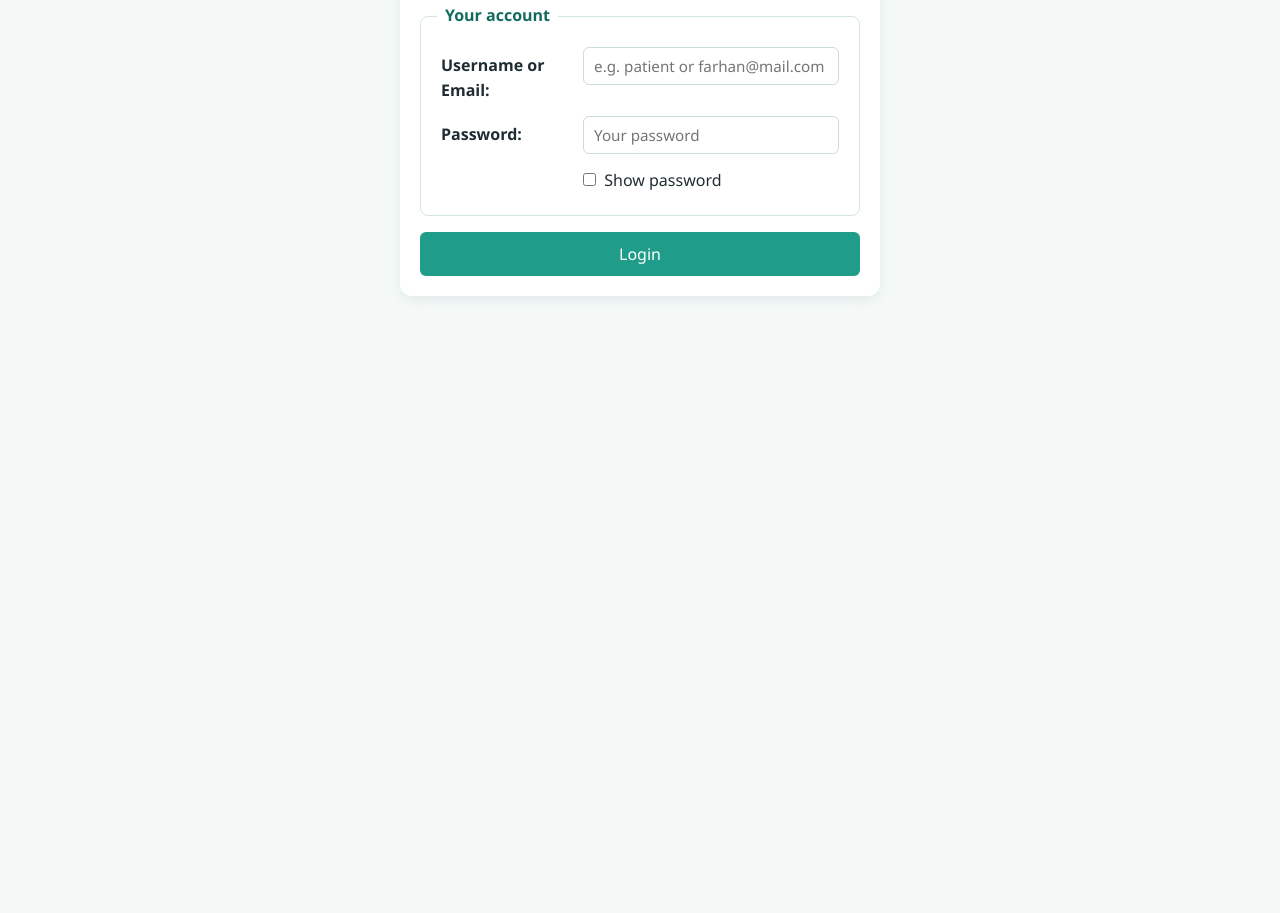
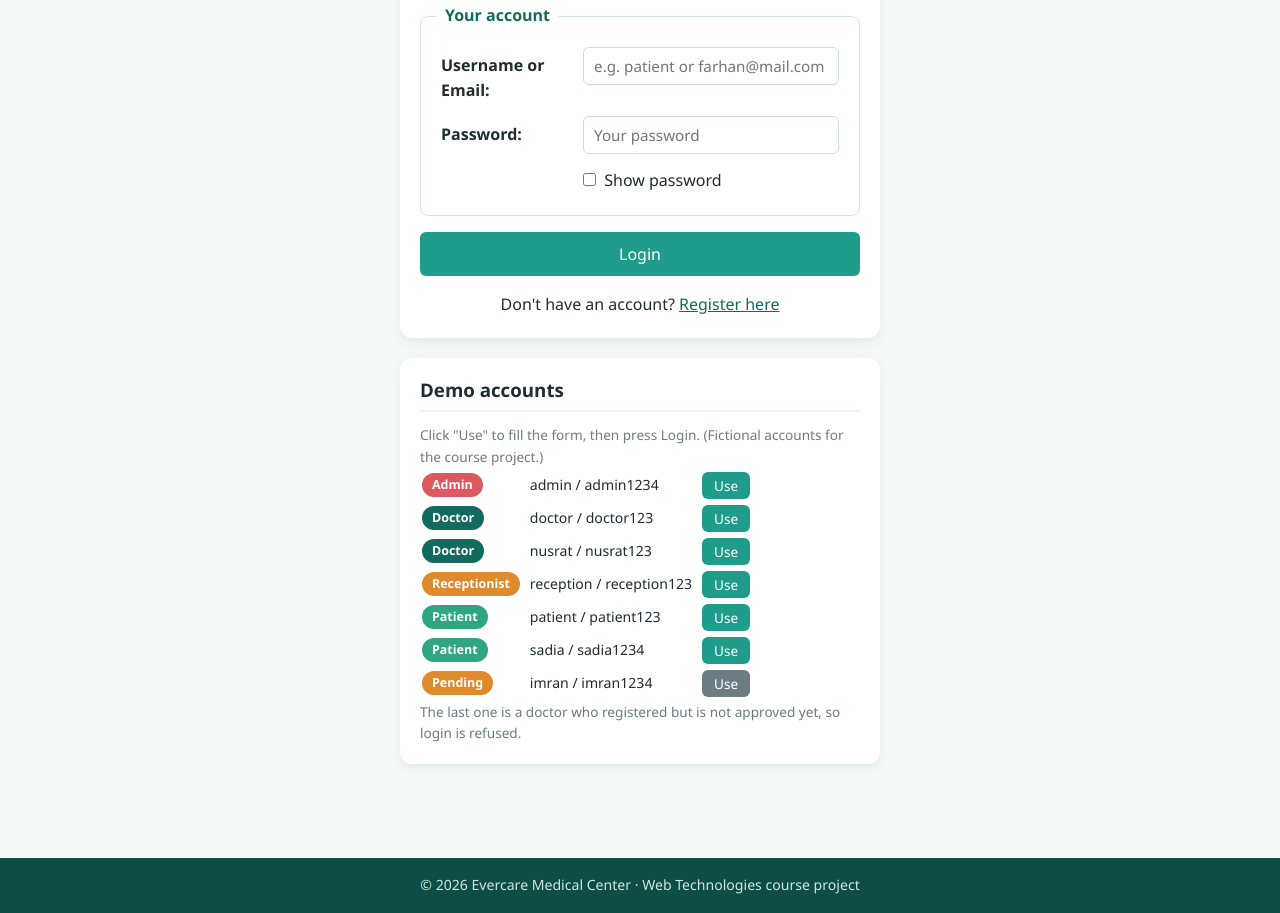
Before and after one commit to mdatifur/fall-26-27-hospital-management-system, a plain HTML site: page login.html in a window 1280 px wide. Shown: the part 334-1247 px from the top of the page. Before the commit the page ends 800 px from the top, so only its background shows below. Drawn offline with Linux system fonts and the light colour scheme.

Commit message:
Login.html modification

```diff
--- a/login.html
+++ b/login.html
@@ -68,3 +68,73 @@
 
           <input type="submit" class="btn btn-block" value="Login">
         </form>
+
+
+ <p class="auth-switch">Don't have an account? <a href="register.html">Register here</a></p>
+      </div>
+
+      <div class="card">
+        <h3>Demo accounts</h3>
+        <p class="hint">Click "Use" to fill the form, then press Login. (Fictional accounts for the course project.)</p>
+        <table class="demo-accounts">
+          <tr>
+            <td><span class="badge admin">Admin</span></td>
+            <td>admin / admin1234</td>
+            <td><button type="button" class="btn btn-small" onclick="fillDemo('admin', 'admin1234')">Use</button></td>
+          </tr>
+          <tr>
+            <td><span class="badge doctor">Doctor</span></td>
+            <td>doctor / doctor123</td>
+            <td><button type="button" class="btn btn-small" onclick="fillDemo('doctor', 'doctor123')">Use</button></td>
+          </tr>
+          <tr>
+            <td><span class="badge doctor">Doctor</span></td>
+            <td>nusrat / nusrat123</td>
+            <td><button type="button" class="btn btn-small" onclick="fillDemo('nusrat', 'nusrat123')">Use</button></td>
+          </tr>
+          <tr>
+            <td><span class="badge receptionist">Receptionist</span></td>
+            <td>reception / reception123</td>
+            <td><button type="button" class="btn btn-small" onclick="fillDemo('reception', 'reception123')">Use</button>
+            </td>
+          </tr>
+          <tr>
+            <td><span class="badge patient">Patient</span></td>
+            <td>patient / patient123</td>
+            <td><button type="button" class="btn btn-small" onclick="fillDemo('patient', 'patient123')">Use</button>
+            </td>
+          </tr>
+          <tr>
+            <td><span class="badge patient">Patient</span></td>
+            <td>sadia / sadia1234</td>
+            <td><button type="button" class="btn btn-small" onclick="fillDemo('sadia', 'sadia1234')">Use</button></td>
+          </tr>
+          <tr>
+            <td><span class="badge orange">Pending</span></td>
+            <td>imran / imran1234</td>
+            <td><button type="button" class="btn btn-small btn-secondary"
+                onclick="fillDemo('imran', 'imran1234')">Use</button></td>
+          </tr>
+        </table>
+        <p class="hint">The last one is a doctor who registered but is not approved yet, so login is refused.</p>
+      </div>
+
+    </div>
+  </main>
+
+  <footer class="footer">
+    &copy; 2026 Evercare Medical Center &middot; Web Technologies course project
+  </footer>
+
+  <script src="js/shohanData.js"></script>
+  <script src="js/alifData.js"></script>
+  <script src="js/saadData.js"></script>
+  <script src="js/najirData.js"></script>
+  <script src="js/shohanCommon.js"></script>
+  <script src="js/alifCommon.js"></script>
+  <script src="js/saadCommon.js"></script>
+  <script src="js/najirCommon.js"></script>
+  <script src="js/login.js"></script>
+</body>
+
+</html>
```
